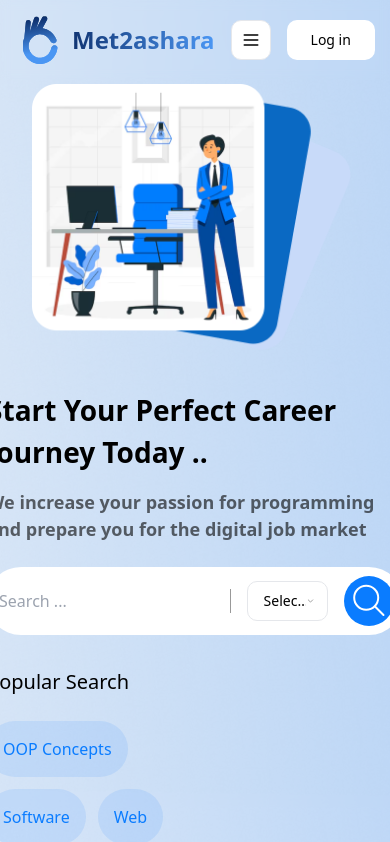
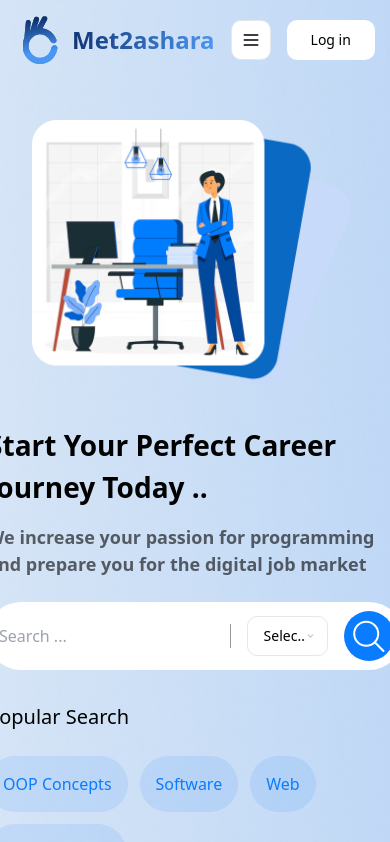
Before and after one commit to EHAB3x/Met2ashra, a React (Vite) app: page / in a window 390 px wide. Shown: the top 842 px of the page. Built offline with nearby package versions, Linux system fonts and the light colour scheme.

Commit message:
finish hero section and ensure it's responsive

```diff
--- a/src/components/Met2ashara/Home/Hero.tsx
+++ b/src/components/Met2ashara/Home/Hero.tsx
@@ -11,9 +11,9 @@ import Search from "@assets/svg/search.svg?react";
 import HeroSection from "@assets/images/hero-section.png"
 const Hero = () => {
   return (
-    <div className="bg-[url('src/assets/images/hero.png')] bg-no-repeat bg-cover">
-      <div className="container flex items-center justify-center pt-[84px] sm:gap-16 gap-8 sm:flex-row flex-col-reverse">
-        <div className="flex-1">
+    <div className="bg-[url('src/assets/images/hero.png')] bg-no-repeat bg-cover h-[1000px]">
+      <div className="container flex items-center justify-center sm:gap-16 gap-8 sm:flex-row flex-col-reverse h-[100%]">
+        <div className="sm:flex-1 flex-none">
           <div className="flex flex-col gap-4 mb-6">
             <h2 className="font-semibold sm:text-[40px] text-[28px] text-black">
               Start Your Perfect Career Journey Today ..
@@ -24,7 +24,7 @@ const Hero = () => {
             </p>
           </div>
 
-          <div className="bg-white p-[9px] sm:!pl-[42px] !pl-[12px] rounded-[75px] flex items-center gap-4 mb-8">
+          <div className="bg-white p-[9px] sm:!pl-[42px] !pl-[12px] rounded-[75px] flex items-center gap-4 sm:mb-16 mb-8">
             <input
               type="text"
               placeholder="Search ..."
@@ -54,7 +54,7 @@ const Hero = () => {
 
           <div className="flex flex-col gap-6">
             <h2 className="font-medium text-black text-[20px]">Popular Search</h2>
-            <div className="flex w-[200px] flex-wrap gap-[0.75rem] cursor-pointer">
+            <div className="flex sm:w-[200px] w-[100%] flex-wrap gap-[0.75rem] cursor-pointer">
               <span className="bg-[#0B7BFF1A] text-primary p-4 rounded-[30px] text-[1rem] font-normal hover:bg-secondary transition-all">
                 OOP Concepts
               </span>
@@ -70,7 +70,7 @@ const Hero = () => {
             </div>
           </div>
         </div>
-        <div className="flex-1">
+        <div className="sm:flex-1 flex-none sm:mt-0">
             <img src={HeroSection} alt="HeroSection" />
         </div>
       </div>
```
